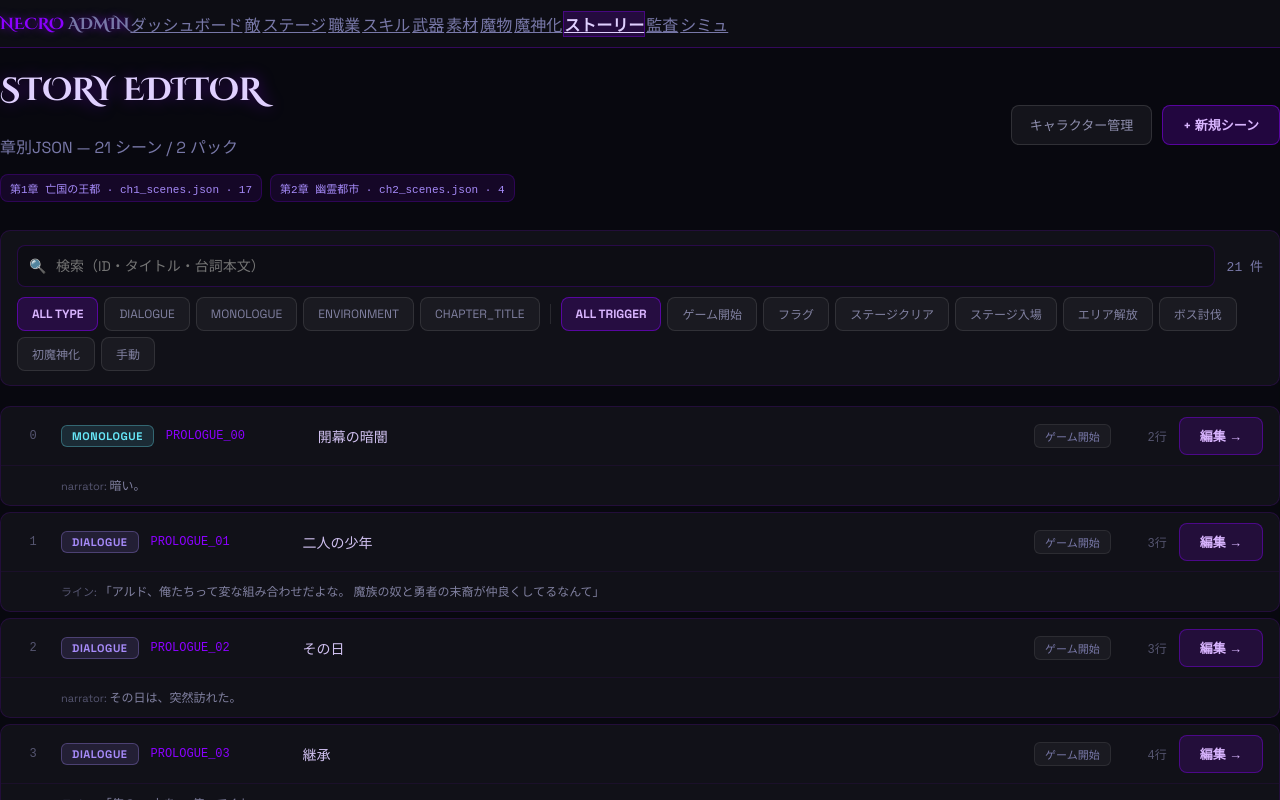
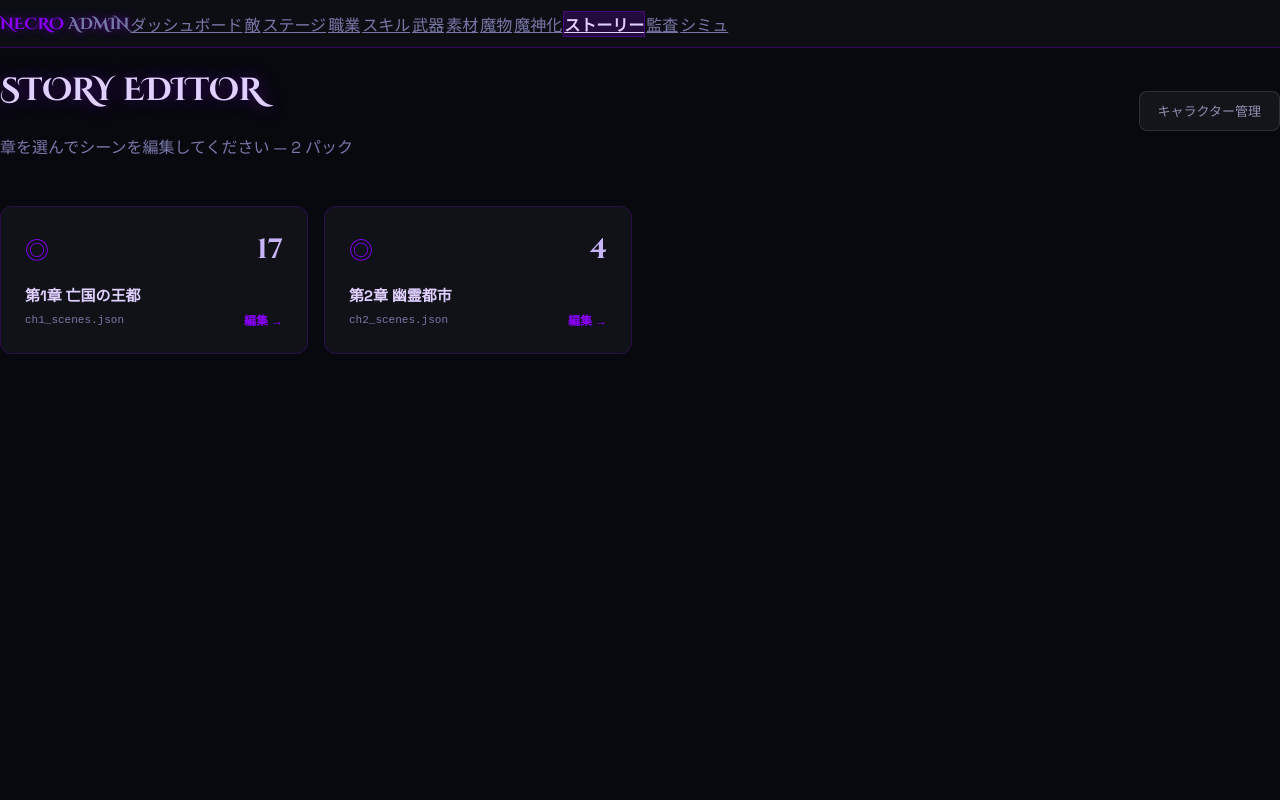
Before and after one commit to 04yutols/necro-project, a Next.js app: page /admin/story in a window 1280 px wide. Built offline with nearby package versions, Linux system fonts and the light colour scheme; a web font is replaced by a local one.

Commit message:
管理画面修正

```diff
--- a/src/app/admin/actions.ts
+++ b/src/app/admin/actions.ts
@@ -631,6 +631,14 @@ export async function getStoryPackSummaries(): Promise<StoryPackSummary[]> {
   }));
 }
 
+export async function getStoryScenesForPack(packId: string): Promise<StoryScene[] | null> {
+  assertDev();
+  const pack = STORY_PACKS.find(p => p.id === packId);
+  if (!pack) return null;
+  const data = readStoryScenesFile(pack.fileName);
+  return sortStoryScenes(data.scenes);
+}
+
 export async function getStoryScene(id: string): Promise<StoryScene | null> {
   assertDev();
   const location = findStorySceneLocation(id);
--- a/src/app/admin/story/new/page.tsx
+++ b/src/app/admin/story/new/page.tsx
@@ -1,6 +1,18 @@
 import { getStoryCharacters } from '../../actions';
 import StorySceneForm from '@/components/admin/forms/StorySceneForm';
 import type { StoryScene } from '@/types/story';
+import { STORY_PACKS } from '@/data/story/packs';
+
+export default async function NewStoryScenePage({
+  searchParams,
+}: {
+  searchParams: Promise<{ packId?: string }>;
+}) {
+  const { packId } = await searchParams;
+  const characters = await getStoryCharacters();
+
+  const pack = packId ? STORY_PACKS.find((p) => p.id === packId) : null;
+  const defaultChapter = pack ? pack.archiveChapterRange[0] : 1;
 
   const EMPTY_SCENE: StoryScene = {
     id: '',
@@ -11,10 +23,8 @@ const EMPTY_SCENE: StoryScene = {
     lines: [],
     isSkippable: true,
     archiveTitle: '',
-  archiveChapter: 1,
+    archiveChapter: defaultChapter,
   };
 
-export default async function NewStoryScenePage() {
-  const characters = await getStoryCharacters();
   return <StorySceneForm scene={EMPTY_SCENE} isNew={true} characters={characters} />;
 }
--- /dev/null
+++ b/src/app/admin/story/pack/[packId]/page.tsx
@@ -0,0 +1,63 @@
+import { getStoryScenesForPack, getStoryPackSummaries } from '../../../actions';
+import StoryScenesList from '@/components/admin/StoryScenesList';
+import Link from 'next/link';
+import { notFound } from 'next/navigation';
+
+export default async function StoryPackPage({ params }: { params: Promise<{ packId: string }> }) {
+  const { packId } = await params;
+  const [scenes, summaries] = await Promise.all([
+    getStoryScenesForPack(packId),
+    getStoryPackSummaries(),
+  ]);
+
+  if (!scenes) notFound();
+
+  const pack = summaries.find((p) => p.id === packId);
+
+  return (
+    <div className="max-w-6xl mx-auto px-4 py-8">
+      <div style={{ display: 'flex', alignItems: 'center', justifyContent: 'space-between', marginBottom: 28 }}>
+        <div style={{ display: 'flex', alignItems: 'center', gap: 16 }}>
+          <Link
+            href="/admin/story"
+            style={{
+              height: 36, padding: '0 14px', borderRadius: 8,
+              background: 'rgba(255,255,255,0.04)',
+              border: '1px solid rgba(255,255,255,0.1)',
+              color: '#8080a0', fontSize: 13,
+              fontFamily: 'Space Grotesk, sans-serif',
+              textDecoration: 'none', display: 'flex', alignItems: 'center', gap: 6,
+            }}
+          >
+            ← 章一覧
+          </Link>
+          <div>
+            <h1
+              className="font-cinzel text-xl font-bold tracking-widest uppercase"
+              style={{ color: '#e0d0ff', textShadow: '0 0 16px rgba(139,0,255,0.4)' }}
+            >
+              {pack?.label ?? packId}
+            </h1>
+            <p className="text-xs font-space mt-0.5" style={{ color: '#7878a8' }}>
+              {scenes.length} シーン · {pack?.fileName}
+            </p>
+          </div>
+        </div>
+        <Link
+          href={`/admin/story/new?packId=${packId}`}
+          style={{
+            height: 40, padding: '0 20px', borderRadius: 8,
+            background: 'rgba(139,0,255,0.2)',
+            border: '1px solid rgba(139,0,255,0.5)',
+            color: '#d8b4fe', fontSize: 13, fontWeight: 600,
+            fontFamily: 'Space Grotesk, sans-serif',
+            textDecoration: 'none', display: 'flex', alignItems: 'center',
+          }}
+        >
+          + 新規シーン
+        </Link>
+      </div>
+      <StoryScenesList scenes={scenes} />
+    </div>
+  );
+}
--- a/src/app/admin/story/page.tsx
+++ b/src/app/admin/story/page.tsx
@@ -1,15 +1,12 @@
-import { getStoryPackSummaries, getStoryScenes } from '../actions';
-import StoryScenesList from '@/components/admin/StoryScenesList';
+import { getStoryPackSummaries } from '../actions';
 import Link from 'next/link';
 
 export default async function StoryPage() {
-  const [scenes, storyPacks] = await Promise.all([
-    getStoryScenes(),
-    getStoryPackSummaries(),
-  ]);
+  const storyPacks = await getStoryPackSummaries();
+
   return (
     <div className="max-w-6xl mx-auto px-4 py-8">
-      <div style={{ display: 'flex', alignItems: 'center', justifyContent: 'space-between', marginBottom: 28 }}>
+      <div style={{ display: 'flex', alignItems: 'center', justifyContent: 'space-between', marginBottom: 32 }}>
         <div>
           <h1
             className="font-cinzel text-xl font-bold tracking-widest uppercase"
@@ -18,31 +15,9 @@ export default async function StoryPage() {
             STORY EDITOR
           </h1>
           <p className="text-xs font-space mt-1" style={{ color: '#7878a8' }}>
-            章別JSON — {scenes.length} シーン / {storyPacks.length} パック
+            章を選んでシーンを編集してください — {storyPacks.length} パック
           </p>
-          <div style={{ display: 'flex', gap: 8, flexWrap: 'wrap', marginTop: 10 }}>
-            {storyPacks.map(pack => (
-              <span
-                key={pack.id}
-                style={{
-                  display: 'inline-flex',
-                  alignItems: 'center',
-                  gap: 6,
-                  padding: '5px 9px',
-                  borderRadius: 8,
-                  background: 'rgba(139,0,255,0.1)',
-                  border: '1px solid rgba(139,0,255,0.22)',
-                  color: '#a78bfa',
-                  fontSize: 11,
-                  fontFamily: 'Space Mono, monospace',
-                }}
-              >
-                {pack.label} · {pack.fileName} · {pack.sceneCount}
-              </span>
-            ))}
         </div>
-        </div>
-        <div style={{ display: 'flex', gap: 10 }}>
         <Link
           href="/admin/story/characters"
           style={{
@@ -56,22 +31,43 @@ export default async function StoryPage() {
         >
           キャラクター管理
         </Link>
+      </div>
+
+      <div style={{ display: 'grid', gridTemplateColumns: 'repeat(auto-fill, minmax(280px, 1fr))', gap: 16 }}>
+        {storyPacks.map((pack) => (
           <Link
-            href="/admin/story/new"
+            key={pack.id}
+            href={`/admin/story/pack/${pack.id}`}
             style={{
-              height: 40, padding: '0 20px', borderRadius: 8,
-              background: 'rgba(139,0,255,0.2)',
-              border: '1px solid rgba(139,0,255,0.5)',
-              color: '#d8b4fe', fontSize: 13, fontWeight: 600,
-              fontFamily: 'Space Grotesk, sans-serif',
-              textDecoration: 'none', display: 'flex', alignItems: 'center',
+              display: 'block', borderRadius: 12, padding: 24,
+              background: '#111118',
+              border: '1px solid rgba(139,0,255,0.2)',
+              textDecoration: 'none',
+              transition: 'border-color 0.15s ease',
             }}
           >
-            + 新規シーン
+            <div style={{ display: 'flex', alignItems: 'flex-start', justifyContent: 'space-between', marginBottom: 16 }}>
+              <span style={{ fontSize: 24, color: '#8B00FF' }}>◎</span>
+              <span style={{
+                fontSize: 28, fontFamily: 'Cinzel, serif', fontWeight: 700, color: '#c8b4f8',
+              }}>
+                {pack.sceneCount}
+              </span>
+            </div>
+            <div style={{ fontSize: 15, fontFamily: 'Space Grotesk, sans-serif', fontWeight: 600, color: '#e0d0ff', marginBottom: 6 }}>
+              {pack.label}
+            </div>
+            <div style={{ display: 'flex', alignItems: 'center', justifyContent: 'space-between' }}>
+              <span style={{ fontSize: 11, fontFamily: 'Space Mono, monospace', color: '#7878a8' }}>
+                {pack.fileName}
+              </span>
+              <span style={{ fontSize: 12, color: '#8B00FF', fontFamily: 'Space Grotesk, sans-serif', fontWeight: 600 }}>
+                編集 →
+              </span>
+            </div>
           </Link>
+        ))}
       </div>
-      </div>
-      <StoryScenesList scenes={scenes} />
     </div>
   );
 }
```
Lines whose indentation alone changed are shown as unchanged.
